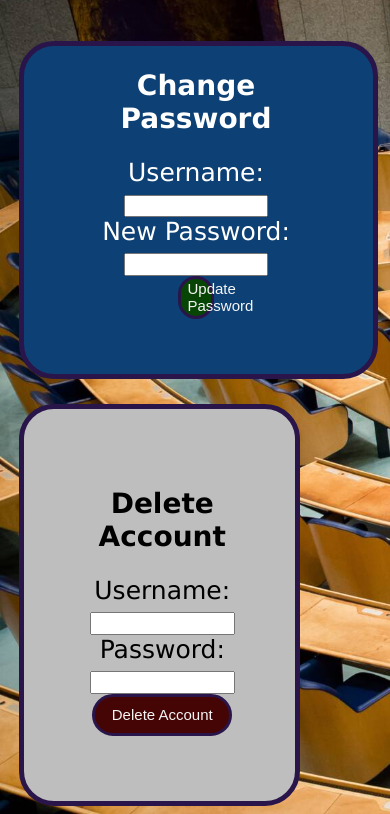
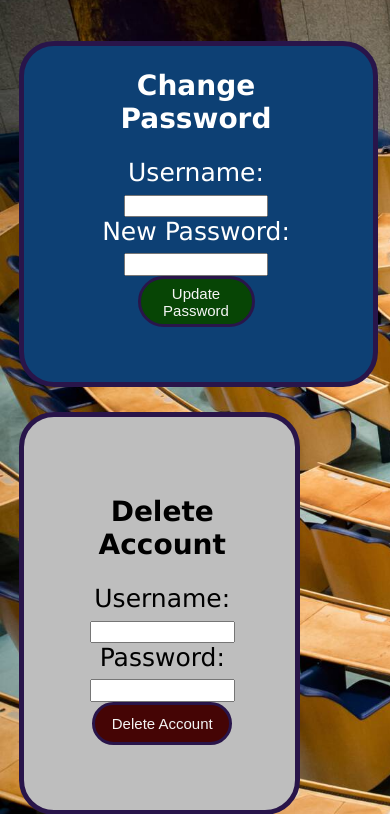
Before and after one commit to Max-Scholten/Project2, a PHP site: page /account_settings.php in a window 390 px wide. Shown: the part 74-888 px from the top of the page. Run offline with PHP 8.4, Linux system fonts and the light colour scheme.

Commit message:
changes in the css for the update phone button.

```diff
--- a/css/login.css
+++ b/css/login.css
@@ -87,7 +87,7 @@ a{
 
 #delete{
     height: 5vh;
-    width: 8vw;
+    width: 10vw;
     font-size: 15px;
     border: solid rgb(41, 21, 74) 3px;
     border-radius: 35px;
@@ -122,7 +122,7 @@ form{
 }
 #update{
     height: 5vh;
-    width: 9vw;
+    width: 25vw;
     font-size: 15px;
     border: solid rgb(41, 21, 74) 3px;
     border-radius: 35px;
@@ -350,6 +350,15 @@ footer{
         width: 20vw;
         font-size: 15px;
     }
+    #update{
+        height: 6vh;
+        width: 30vw;
+        font-size: 15px;
+        border: solid rgb(41, 21, 74) 3px;
+        border-radius: 35px;
+        background-color: rgb(7, 69, 5);
+        color: whitesmoke;
+    }
 
     #delete{
         height: 5vh;
```
